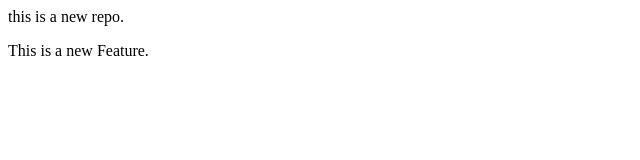
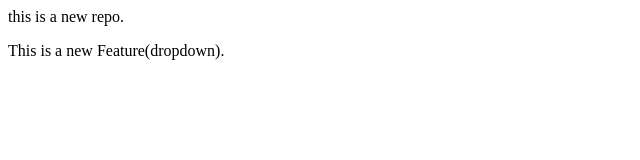
Before and after one commit to anveshdalvi/localrepo, a plain HTML site: page index.html in a window 1280 px wide. Shown: the full height of the page, 0-640 px from the left. Drawn offline with Linux system fonts and the light colour scheme.

Commit message:
add dropdown

```diff
--- a/index.html
+++ b/index.html
@@ -1,2 +1,2 @@
 <p>this is a new repo.</p>
-<p>This is a new Feature.</p>
+<p>This is a new Feature(dropdown).</p>
```
